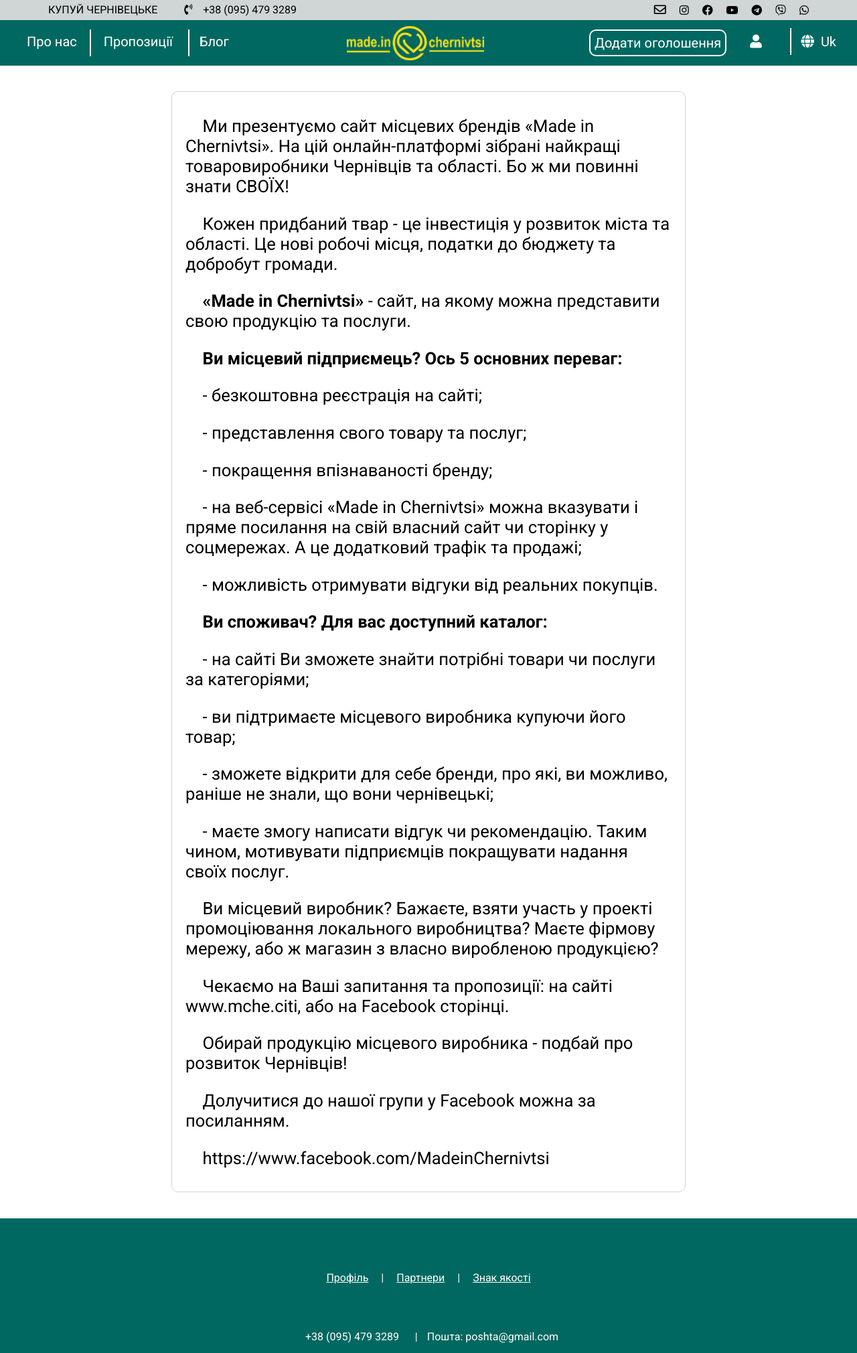
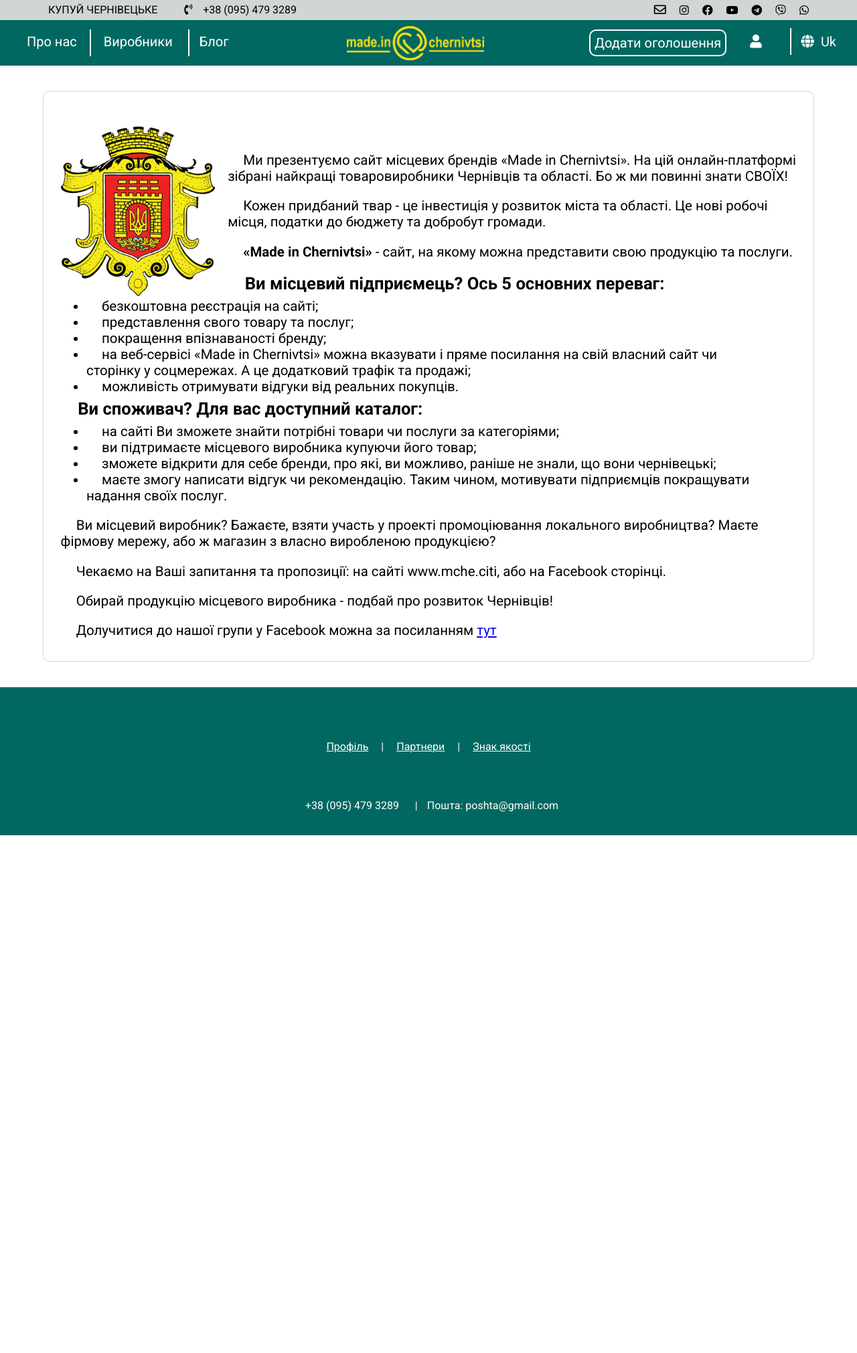
Before and after one commit to ClusterBit/cvblog, a Django app: page /about/ in a window 1280 px wide. Shown: the top 2020 px of the page at 67% size. After the commit the page ends 1247 px from the top, so only its background shows below. Run offline with Django 3.2, Linux system fonts and the light colour scheme; parts of the project's set-up code (start-up, migrations or seed data) failed here and were passed over; some libraries are stand-ins or nearby versions.

Commit message:
About + header Virobniki

```diff
--- a/app/core/static/core/styles/style.css
+++ b/app/core/static/core/styles/style.css
@@ -1391,16 +1391,33 @@ border:0px;
     border: 1px solid lightgray;
     border-radius: 10px;
     margin: 3% auto;
-    width: 60%;
-    padding:10px 20px;
+    width: 90%;
+    padding: 1vw 2vw;
 }
 
 .about-container p{
-text-indent: 2vw;
-font-size: 2vw;
+    text-indent: 1.8vw;
+    font-size: 1.6vw;
 }
 
 .about-container h3{
 text-indent: 2vw;
 font-size: 2vw;
+margin:0 0;
 }
+
+.about-container img{
+    width: 18vw;
+    float: left;
+    margin-right: 1.5vw;
+    margin-top: 3vw;
+}
+
+.about-container li{
+    text-indent: 1.8vw;
+    font-size: 1.6vw;
+}
+.about-container ul{
+    margin: 0.5vw 3vw;
+    padding: 0;
+}
--- a/app/core/templates/blog/about.html
+++ b/app/core/templates/blog/about.html
@@ -2,28 +2,38 @@
 {% load static %}
 {% block content %}
 <div class="about-container">
-    <p>Ми презентуємо сайт місцевих брендів «Made in Chernivtsi». На цій онлайн-платформі зібрані найкращі
+    <picture>
+        <img src="{% static 'core/images/chernivtsi.png' %}">
+    </picture>
+    <p style="margin-top: 6vw;">Ми презентуємо сайт місцевих брендів «Made in Chernivtsi». На цій онлайн-платформі
+        зібрані найкращі
         товаровиробники Чернівців та області. Бо ж ми повинні знати СВОЇХ!</p>
     <p>Кожен придбаний твар - це інвестиція у розвиток міста та області. Це нові робочі місця, податки до бюджету та
         добробут громади.</p>
     <p><strong>«Made in Chernivtsi»</strong> - сайт, на якому можна представити свою продукцію та послуги.</p>
     <h3>Ви місцевий підприємець? Ось 5 основних переваг:</h3>
-    <p>- безкоштовна реєстрація на сайті;</p>
-    <p>- представлення свого товару та послуг;</p>
-    <p>- покращення впізнаваності бренду;</p>
-    <p>- на веб-сервісі «Made in Chernivtsi» можна вказувати і пряме посилання на свій власний сайт чи сторінку у
-    соцмережах. А це додатковий трафік та продажі;</p>
-    <p>- можливість отримувати відгуки від реальних покупців.</p>
+    <ul>
+        <li>безкоштовна реєстрація на сайті;</li>
+        <li>представлення свого товару та послуг;</li>
+        <li>покращення впізнаваності бренду;</li>
+        <li>на веб-сервісі «Made in Chernivtsi» можна вказувати і пряме посилання на свій власний сайт чи сторінку у
+            соцмережах. А це додатковий трафік та продажі;
+        </li>
+        <li>можливість отримувати відгуки від реальних покупців.</li>
+    </ul>
     <h3>Ви споживач? Для вас доступний каталог:</h3>
-    <p>- на сайті Ви зможете знайти потрібні товари чи послуги за категоріями;</p>
-    <p>- ви підтримаєте місцевого виробника купуючи його товар;</p>
-    <p>- зможете відкрити для себе бренди, про які, ви можливо, раніше не знали, що вони чернівецькі;</p>
-    <p>- маєте змогу написати відгук чи рекомендацію. Таким чином, мотивувати підприємців покращувати надання своїх послуг.</p>
+    <ul>
+    <li>на сайті Ви зможете знайти потрібні товари чи послуги за категоріями;</li>
+    <li>ви підтримаєте місцевого виробника купуючи його товар;</li>
+    <li>зможете відкрити для себе бренди, про які, ви можливо, раніше не знали, що вони чернівецькі;</li>
+    <li>маєте змогу написати відгук чи рекомендацію. Таким чином, мотивувати підприємців покращувати надання своїх
+        послуг.</li>
+    </ul>
     <p>Ви місцевий виробник? Бажаєте, взяти участь у проекті промоціювання локального виробництва? Маєте фірмову мережу,
-    або ж магазин з власно виробленою продукцією?</p>
+        або ж магазин з власно виробленою продукцією?</p>
     <p>Чекаємо на Ваші запитання та пропозиції: на сайті www.mche.citi, або на Facebook сторінці.</p>
     <p>Обирай продукцію місцевого виробника - подбай про розвиток Чернівців!</p>
-    <p>Долучитися до нашої групи у Facebook можна за посиланням.</p>
-    <p>https://www.facebook.com/MadeinChernivtsi</p>
+    <p>Долучитися до нашої групи у Facebook можна за посиланням <a href="https://www.facebook.com/MadeinChernivtsi">тут</a></p>
+
 </div>
 {%endblock%}
--- a/app/core/templates/blog/base.html
+++ b/app/core/templates/blog/base.html
@@ -66,7 +66,7 @@
                 <a href="#">Про нас</a>
             </li>
             <li>
-                <a href="#">Пропозиції</a>
+                <a href="http://madeinukraine.org/category/info/3">Виробники</a>
             </li>
             <li class="blog">
                 <a href="#">Блог</a>
```
Also changed, not shown: app/core/static/core/images/chernivtsi.png (added).
